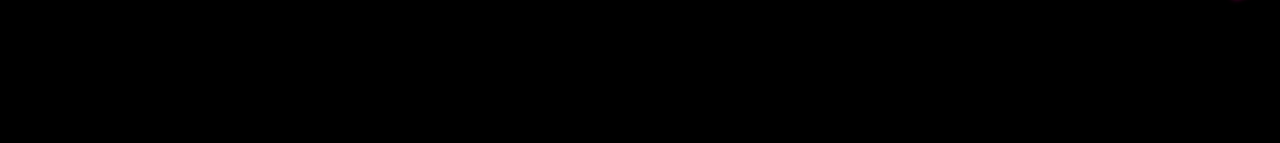
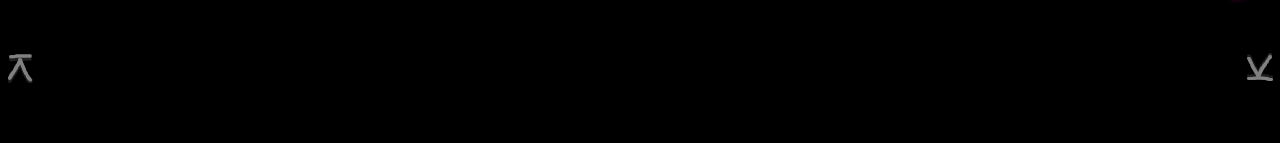
Before and after one commit to ianellerromey/sensationanddesire-app, an Angular app: page / in a window 1280 px wide. Shown: the part 267-410 px from the top of the page. Built offline with nearby package versions, Linux system fonts and the light colour scheme.

Commit message:
Encounter 2 minor updates

```diff
--- a/src/app/components/sensation-and-desire-page/sensation-and-desire-page.component.html
+++ b/src/app/components/sensation-and-desire-page/sensation-and-desire-page.component.html
@@ -37,11 +37,21 @@
           [ngClass]="{
             'prev': true,
             'sad-update': true,
-            'sad-single': true,
             'sad-disabled': (!sadNode || sadNode.previousSad === null)
           }"
           src="../../../assets/sad-prev.png"
           (click)="sadNode && updateSadNode(sadNode.previousSad?.id)"
+        />
+      </div>
+      <div style="position: fixed; top: 320px; left: 0px;">
+        <img
+          [ngClass]="{
+            'prev': true,
+            'sad-update': true,
+            'sad-disabled': (!sadNode || disableScrolling())
+          }"
+          src="../../../assets/sad-top.png"
+          (click)="sadNode && scrollToTop()"
         />
       </div>
     </div>
@@ -65,11 +75,21 @@
           [ngClass]="{
             'next': true,
             'sad-update': true,
-            'sad-single': true,
             'sad-disabled': (!sadNode || sadNode.nextSad === null)
           }"
           src="../../../assets/sad-next.png"
           (click)="sadNode && updateSadNode(sadNode.nextSad?.id)"
+        />
+      </div>
+      <div style="position: fixed; top: 320px; right: 0px;">
+        <img
+          [ngClass]="{
+            'next': true,
+            'sad-update': true,
+            'sad-disabled': (!sadNode || disableScrolling())
+          }"
+          src="../../../assets/sad-bottom.png"
+          (click)="sadNode && scrollToBottom()"
         />
       </div>
     </div>
--- a/src/app/components/sensation-and-desire-page/sensation-and-desire-page.component.ts
+++ b/src/app/components/sensation-and-desire-page/sensation-and-desire-page.component.ts
@@ -82,6 +82,36 @@ export class SensationAndDesirePageComponent implements OnInit {
     this.setAudio(!this.muted);
   }
 
+  disableScrolling(): boolean {
+    if(!this.sadNode) {
+      return true;
+    }
+
+    const { document: { body } } = window;
+    const tempSadContentFull = document.createElement('div');
+    tempSadContentFull.className = 'sad-content-full';
+    tempSadContentFull.innerText = this.sadNode.contentFull;
+    const tempSadContent = document.createElement('div');
+    tempSadContent.className = 'sad-content';
+    tempSadContent.appendChild(tempSadContentFull);
+    body.appendChild(tempSadContent);
+
+    const disable = tempSadContent.offsetHeight <= window.innerHeight;
+
+    body.removeChild(tempSadContent);
+    tempSadContent.remove();
+
+    return disable;
+  }
+
+  scrollToTop(): void {
+    window.scrollTo(0, 0);
+  }
+
+  scrollToBottom(): void {
+    window.scrollTo(0, window.document.body.scrollHeight);
+  }
+
   private setAudio(muted: boolean): void {
     this.muted = muted;
 
```
Also changed, not shown: src/assets/sad-bottom.png (added), src/assets/sad-content/sad_03_encounter_2.txt, src/assets/sad-top.png (added), 7 other files (tests, documents, lock files or other folders).
